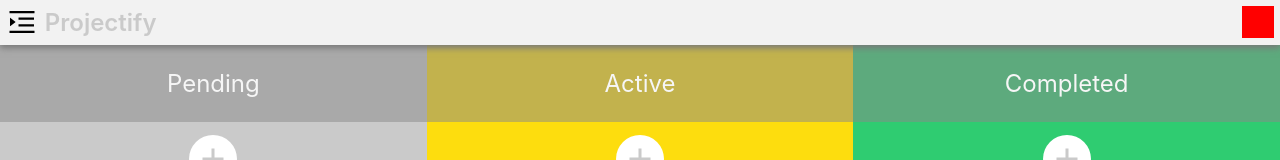
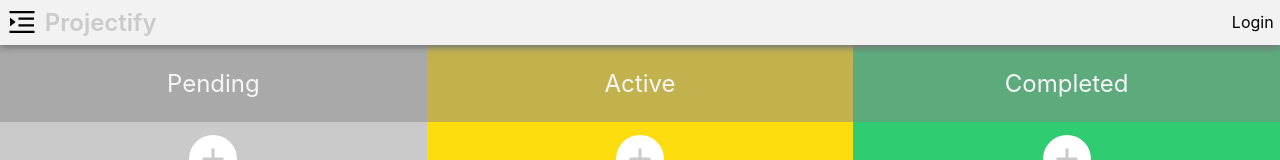
Before and after one commit to AdamShawDEV/projectify, a React (Create React App) app: page /project/1 in a window 1280 px wide. Shown: the top 160 px of the page. Built offline with nearby package versions, Linux system fonts and the light colour scheme.

Commit message:
add user controll

```diff
--- a/src/components/common/Header.js
+++ b/src/components/common/Header.js
@@ -1,6 +1,7 @@
 import React from "react";
 import styles from "./modules/Header.module.css";
 import NavMenu from "./NavMenu";
+import UserControl from "./UserControl";
 
 function Header() {
   return (
@@ -9,7 +10,7 @@
         <NavMenu />
         <span className={styles.logo}>Projectify</span>
       </div>
-      <div className={styles.about}></div>
+      <UserControl />
     </header>
   );
 }
--- /dev/null
+++ b/src/components/common/UserControl.js
@@ -0,0 +1,63 @@
+import { useEffect, useState } from "react";
+import styles from "./modules/UserControl.module.css";
+import { useSelector, useDispatch } from "react-redux";
+import {
+  loadPeople,
+  selectAllPeople,
+  selectPeopleStatus,
+} from "../../redux/slices/peopleSlice";
+import { useUser } from "./useUserContext";
+
+function UserControl() {
+  const [menuOpen, setMenuOpen] = useState(false);
+  const dispatch = useDispatch();
+  const users = useSelector(selectAllPeople);
+  const userStatus = useSelector(selectPeopleStatus);
+  const { userId: currentUserId, changeUser } = useUser();
+
+  useEffect(() => {
+    if (userStatus === "idle") {
+      dispatch(loadPeople());
+    }
+  }, [userStatus, dispatch]);
+
+  if (userStatus !== "succeeded") return "loading...";
+
+  const currentUser = currentUserId
+    ? users.find((user) => user.id === currentUserId)
+    : null;
+
+  return (
+    <div className={styles.userContainer}>
+      <div
+        className={styles.user}
+        onClick={() => setMenuOpen((current) => !current)}
+      >
+        {currentUser ? (
+          <>
+            <span>{`${currentUser.firstName} ${currentUser.lastName}`}</span>
+            <img src="/images/noimage.png" />
+          </>
+        ) : (
+          "Login"
+        )}
+      </div>
+      {menuOpen && (
+        <div className={styles.menu} onClick={() => setMenuOpen(false)}>
+          {users.map((user) => (
+            <div
+              key={user.id}
+              className={styles.menuItem}
+              onClick={() => changeUser(user.id)}
+            >
+              <img src={`${user.image ? user.image : "/images/noimage.png"}`} />
+              <span>{`${user.firstName} ${user.lastName}`}</span>
+            </div>
+          ))}
+        </div>
+      )}
+    </div>
+  );
+}
+
+export default UserControl;
--- a/src/components/common/modules/Header.module.css
+++ b/src/components/common/modules/Header.module.css
@@ -2,6 +2,7 @@
   position: relative;
   display: flex;
   justify-content: space-between;
+  align-items: center;
   background-color: #f2f2f2ff;
   padding: 0.4rem;
   box-shadow: 0 0.2rem 0.4rem rgb(120, 120, 120);
@@ -19,12 +20,6 @@
   font-weight: 600;
 }
 
-.about {
-  background-color: red;
-  align-self: stretch;
-  width: 2rem;
-}
-
 .header > h1 {
   margin: 0;
 }
--- /dev/null
+++ b/src/components/common/modules/UserControl.module.css
@@ -0,0 +1,59 @@
+.userContainer {
+  position: relative;
+  cursor: pointer;
+}
+
+.user {
+  display: flex;
+  align-items: center;
+  gap: 0.4rem;
+}
+
+.user span {
+  font-weight: 700;
+  user-select: none;
+}
+
+.user img {
+  width: 2rem;
+  border-radius: 50%;
+}
+
+.menu {
+  position: absolute;
+  right: 0.4rem;
+  background-color: #2fcc71ff;
+  overflow: hidden;
+  border-radius: 0.4rem;
+  z-index: 100;
+  box-shadow: 0.2rem 0.2rem 0.4rem rgb(120, 120, 120);
+}
+
+.menuItem {
+  display: flex;
+  align-items: center;
+  gap: 0.4rem;
+  padding: 0.8rem;
+  text-decoration: none;
+  font-weight: 700;
+  color: #fff;
+  border-top: 1px solid rgba(255, 255, 255, 0.5);
+  border-bottom: 1px solid rgba(255, 255, 255, 0.5);
+  cursor: pointer;
+}
+
+.menuItem img {
+  width: 2rem;
+  border-radius: 50%;
+}
+
+.menuItem:hover {
+  background-color: #6ddb9cff;
+}
+
+.menuItem span {
+  display: inline-block;
+  width: max-content;
+  font-weight: 700;
+  user-select: none;
+}
--- /dev/null
+++ b/src/components/common/useUserContext.js
@@ -0,0 +1,25 @@
+import { useState } from "react";
+import { createContext, useContext } from "react";
+
+const UserContext = createContext();
+
+function useUser() {
+  return useContext(UserContext);
+}
+
+function UserContextProvider({ children }) {
+  const [userId, setUserId] = useState(null);
+
+  function changeUser(userId) {
+    setUserId(userId);
+  }
+
+  return (
+    <UserContext.Provider value={{ userId, changeUser }}>
+      {children}
+    </UserContext.Provider>
+  );
+}
+
+export default UserContextProvider;
+export { useUser };
--- a/src/components/people/PeoplePage.js
+++ b/src/components/people/PeoplePage.js
@@ -24,7 +24,7 @@
     if (peopleStatus === "idle") {
       dispatch(loadPeople());
     }
-  });
+  }, [peopleStatus, dispatch]);
 
   function handleFormSubmit(person) {
     person.id ? dispatch(updatePerson(person)) : dispatch(addPerson(person));
--- a/src/index.js
+++ b/src/index.js
@@ -6,14 +6,17 @@
 import store from "./redux/configureStore";
 import { Provider as ReduxProvider } from "react-redux";
 import { BrowserRouter as Router } from "react-router-dom";
+import UserContextProvider from "./components/common/useUserContext";
 
 const root = ReactDOM.createRoot(document.getElementById("root"));
 root.render(
   <React.StrictMode>
     <ReduxProvider store={store}>
-      <Router>
-        <App />
-      </Router>
+      <UserContextProvider>
+        <Router>
+          <App />
+        </Router>
+      </UserContextProvider>
     </ReduxProvider>
   </React.StrictMode>
 );
--- a/src/mockData.js
+++ b/src/mockData.js
@@ -166,16 +166,19 @@
     id: "js8f8auc897",
     firstName: "John",
     lastName: "Smith",
+    image: "",
   },
   {
     id: "0d9s08f09s8g",
     firstName: "Nick",
     lastName: "Adams",
+    image: "",
   },
   {
     id: "x09c0df9d8",
     firstName: "Jack",
     lastName: "Jones",
+    image: "",
   },
 ];
 
```
Also changed, not shown: public/images/noimage.png (added).
